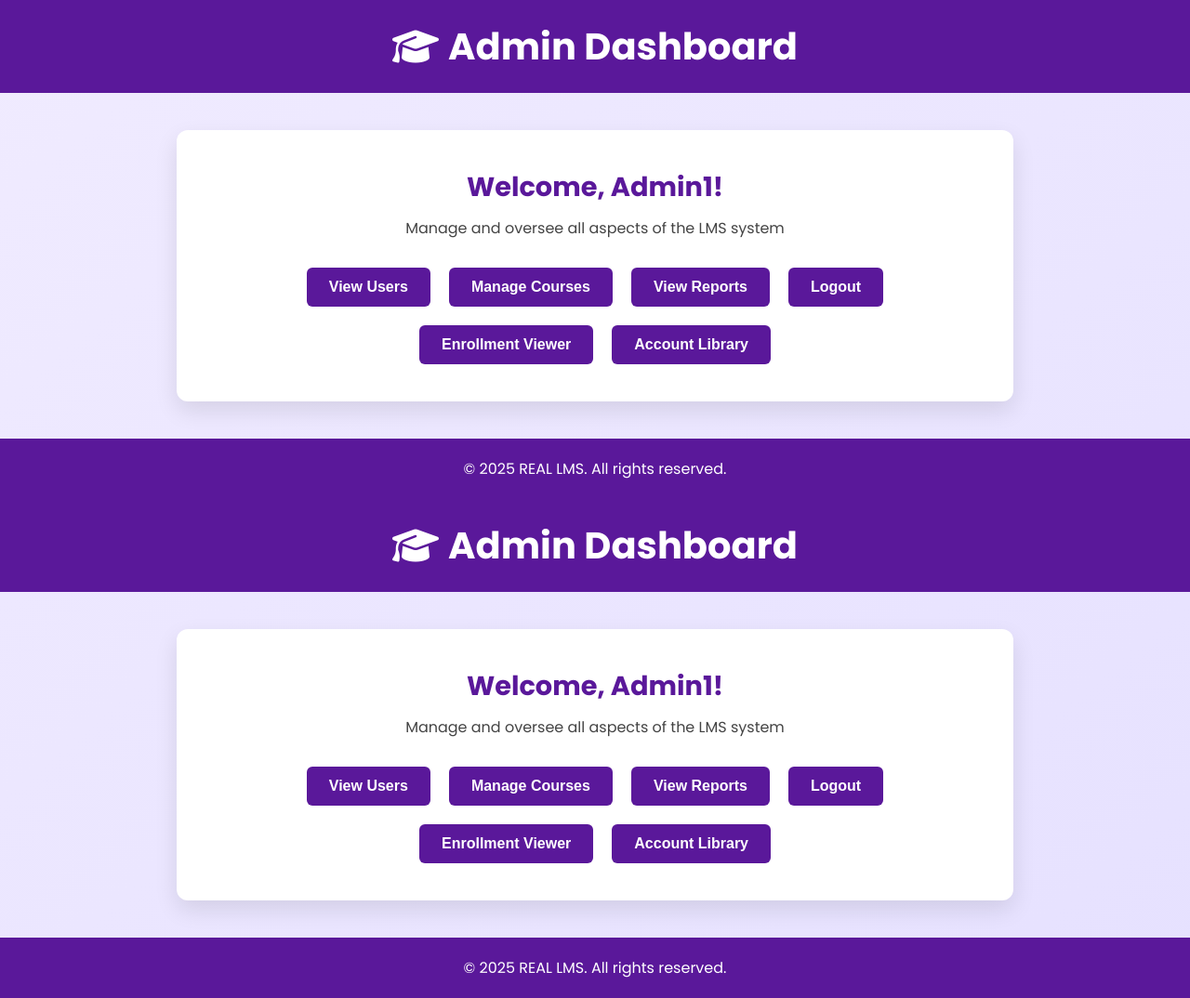
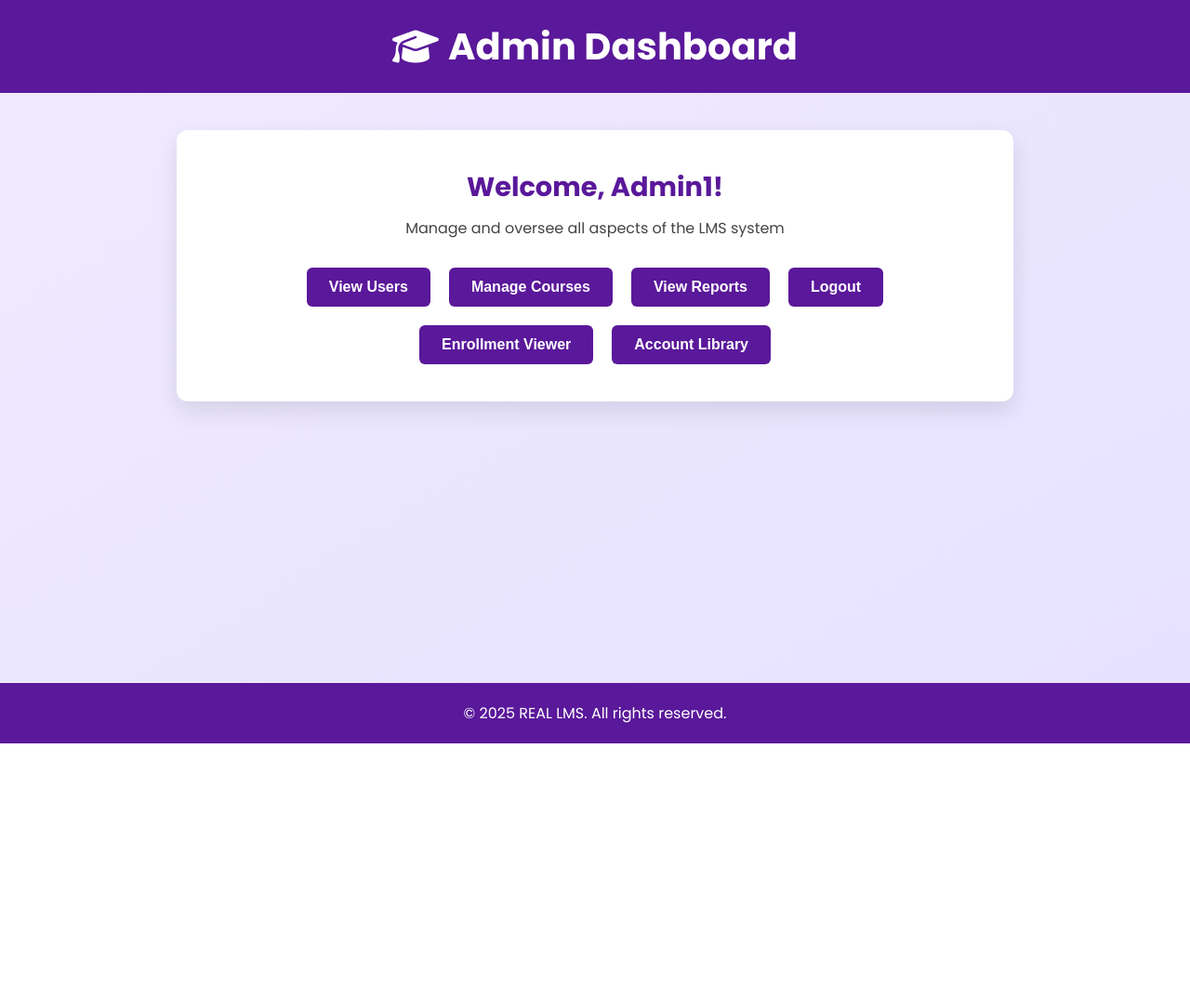
Before and after one commit to REAL-VA/REAL-VA, a plain HTML site: page admin-dashboard.html in a window 1280 px wide. Shown: the whole page at 93% size. After the commit the page ends 800 px from the top, so only its background shows below. Drawn offline with Linux system fonts and the light colour scheme.

Commit message:
Update admin-dashboard.html

```diff
--- a/admin-dashboard.html
+++ b/admin-dashboard.html
@@ -157,162 +157,3 @@
 </body>
 
 </html>
-<!DOCTYPE html>
-<html lang="en">
-
-<head>
-  <meta charset="UTF-8" />
-  <meta name="viewport" content="width=device-width, initial-scale=1.0" />
-  <title>Admin Dashboard - REAL LMS</title>
-  <link href="https://fonts.googleapis.com/css2?family=Poppins:wght@400;700&display=swap" rel="stylesheet">
-  <link rel="stylesheet" href="https://cdnjs.cloudflare.com/ajax/libs/font-awesome/6.4.0/css/all.min.css">
-  <style>
-    * {
-      box-sizing: border-box;
-      margin: 0;
-      padding: 0;
-    }
-
-    body {
-      font-family: 'Poppins', sans-serif;
-      background: linear-gradient(to bottom right, #f0ebff, #e6e1ff);
-      color: #333;
-      display: flex;
-      flex-direction: column;
-      align-items: center;
-      min-height: 100vh;
-    }
-
-    header {
-      background-color: #5a189a;
-      color: white;
-      padding: 20px 0;
-      width: 100%;
-      text-align: center;
-    }
-
-    header h1 {
-      font-size: 2.5rem;
-      font-weight: 700;
-      display: flex;
-      justify-content: center;
-      align-items: center;
-      gap: 10px;
-    }
-
-    .dashboard-container {
-      background: white;
-      padding: 40px;
-      border-radius: 12px;
-      box-shadow: 0 10px 25px rgba(0, 0, 0, 0.1);
-      width: 90%;
-      max-width: 900px;
-      margin: 40px auto;
-      text-align: center;
-    }
-
-    .dashboard-container h2 {
-      color: #5a189a;
-      margin-bottom: 10px;
-      font-size: 1.8rem;
-    }
-
-    .dashboard-container p {
-      color: #444;
-      font-size: 1rem;
-      margin-bottom: 30px;
-    }
-
-    .admin-actions {
-      display: flex;
-      flex-wrap: wrap;
-      justify-content: center;
-      gap: 20px;
-    }
-
-    .action-button, .back-button {
-      padding: 12px 24px;
-      border-radius: 6px;
-      background-color: #5a189a;
-      color: white;
-      font-size: 1rem;
-      font-weight: 600;
-      border: none;
-      cursor: pointer;
-      transition: background-color 0.3s;
-    }
-
-    .action-button:hover, .back-button:hover {
-      background-color: #7b2cbf;
-    }
-
-    footer {
-      text-align: center;
-      background-color: #5a189a;
-      color: white;
-      padding: 20px;
-      width: 100%;
-      margin-top: auto;
-    }
-
-    @media (max-width: 600px) {
-      .action-button {
-        width: 100%;
-      }
-    }
-  </style>
-</head>
-
-<body>
-  <header>
-    <h1><i class="fas fa-graduation-cap"></i> Admin Dashboard</h1>
-  </header>
-
-  <div class="dashboard-container">
-    <h2>Welcome, Admin1!</h2>
-    <p>Manage and oversee all aspects of the LMS system</p>
-
-    <div class="admin-actions">
-      <button class="action-button" onclick="viewUsers()">View Users</button>
-      <button class="action-button" onclick="manageCourses()">Manage Courses</button>
-      <button class="action-button" onclick="viewReports()">View Reports</button>
-      <button class="action-button" onclick="logout()">Logout</button>
-      <button class="action-button" onclick="EnrollmentViewer()">Enrollment Viewer</button>
-       <button class="action-button" onclick="AccountLibrary()">Account Library</button>
-
-    </div>
-  </div>
-
-  <footer>
-    <p>&copy; 2025 REAL LMS. All rights reserved.</p>
-  </footer>
-
-  <script>
-    function viewUsers() {
-      window.location.href = 'view-users.html';
-    }
-
-    function manageCourses() {
-      window.location.href = 'manage-courses.html';
-    }
-
-    function viewReports() {
-      window.location.href = 'view-reports.html';
-    }
-
-    function logout() {
-      window.location.href = 'index.html';
-    }
-    function EnrollmentViewer() {
-      window.location.href = 'enrollment-viewer.html';
-    }
-    function AccountLibrary() {
-      window.location.href = 'ACCOUNTS_LIBRARY.html';
-    }
-    function goBack() {
-      window.history.back();
-    }
-  </script>
-</body>
-
-</html>
```
